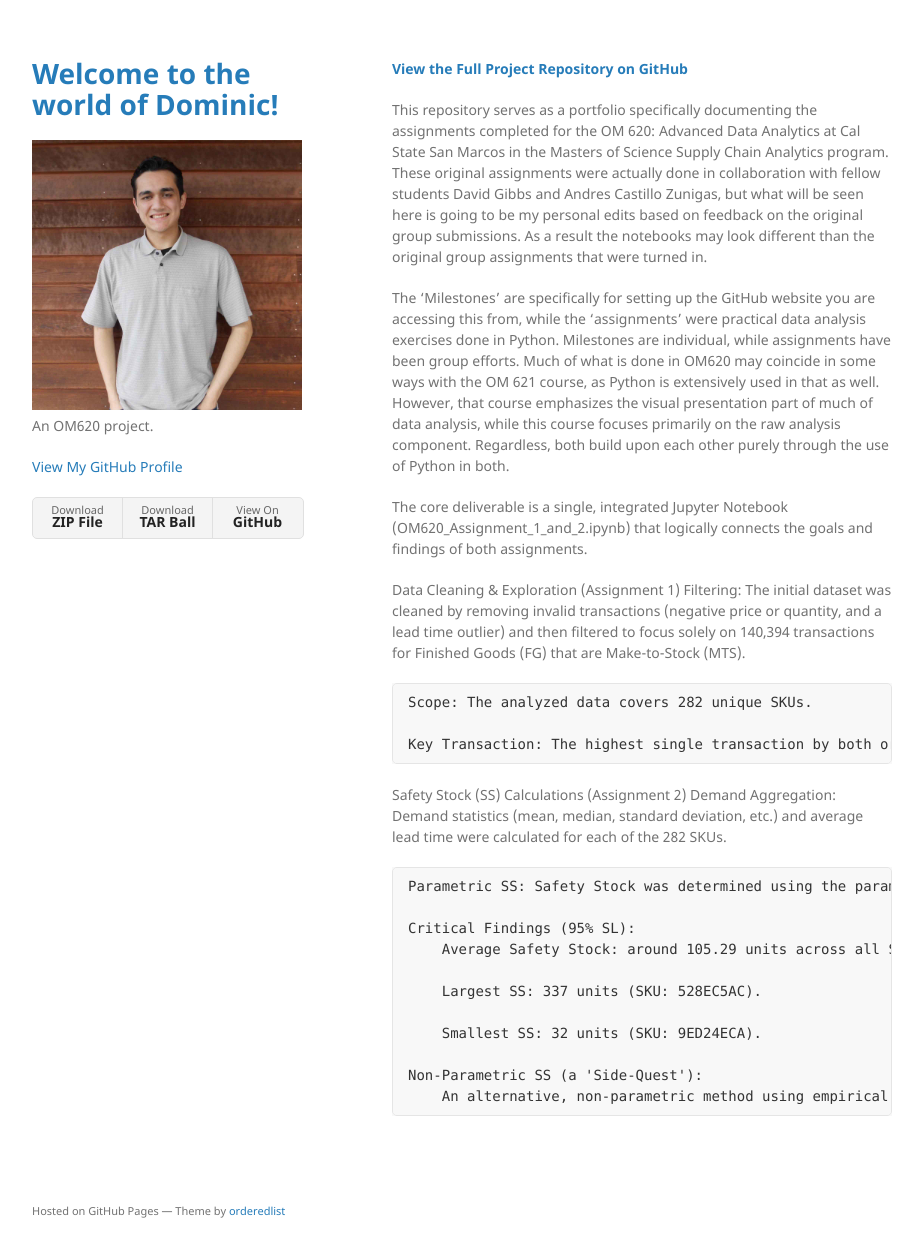
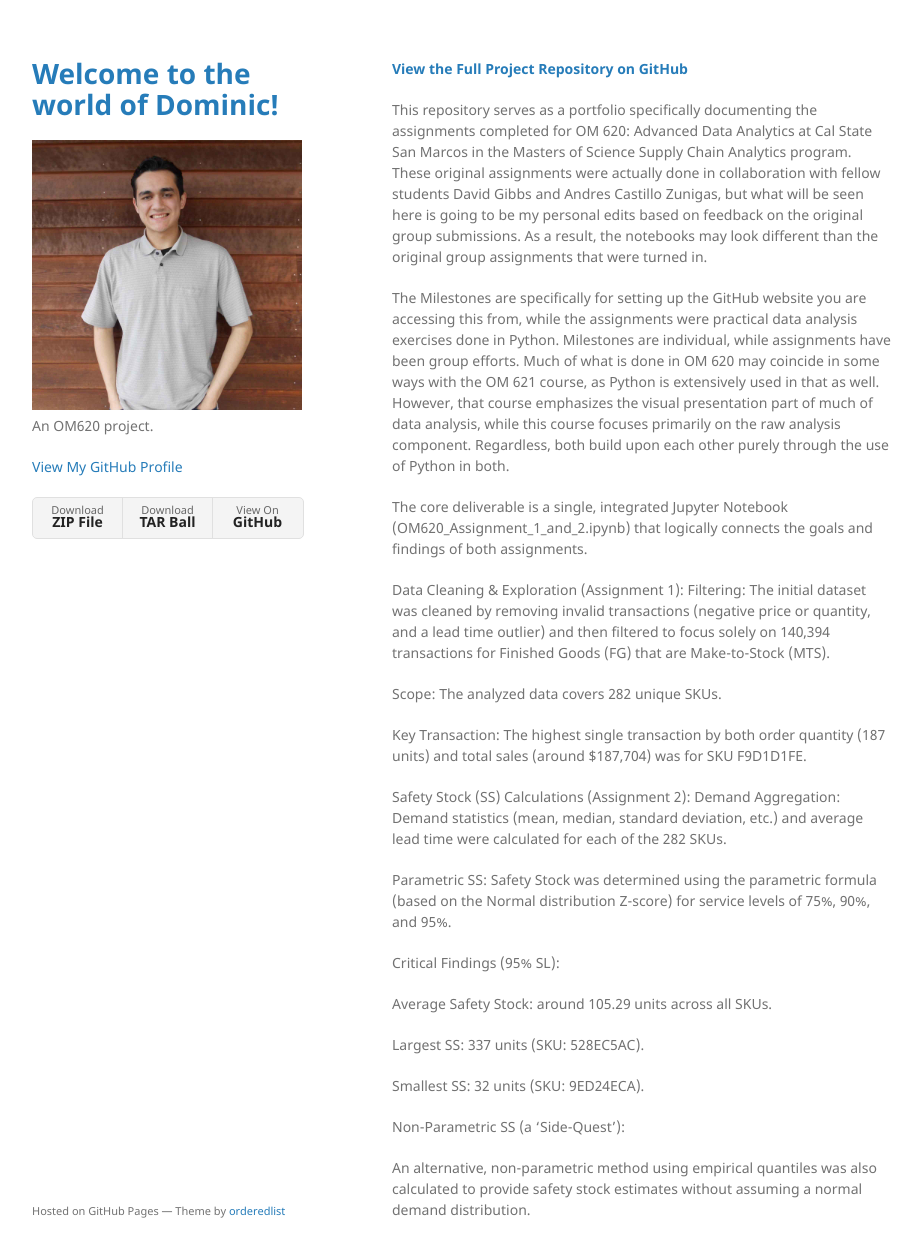
Before and after one commit to correllid03/correllid03.github.io, a Jekyll site: the page built from om620.md, in a window 1280 px wide and 1290 px high. Shown: the top 1257 px of the window, without its empty margins (178-1101 px from the left). Built offline with Jekyll 4.4.1, drawn with Linux system fonts in a browser that asks for light colours.

Commit message:
Update om620.md

```diff
--- a/om620.md
+++ b/om620.md
@@ -6,31 +6,32 @@ permalink: /om620/
 
 **[View the Full Project Repository on GitHub](https://github.com/correllid03/DominicCorrelli_OM620)**
 
-This repository serves as a portfolio specifically documenting the assignments completed for the OM 620: Advanced Data Analytics at Cal State San Marcos in the Masters of Science Supply Chain Analytics program. These original assignments were actually done in collaboration with fellow students David Gibbs and Andres Castillo Zunigas, but what will be seen here is going to be my personal edits based on feedback on the original group submissions. As a result the notebooks may look different than the original group assignments that were turned in.
+This repository serves as a portfolio specifically documenting the assignments completed for OM 620: Advanced Data Analytics at Cal State San Marcos in the Masters of Science Supply Chain Analytics program. These original assignments were actually done in collaboration with fellow students David Gibbs and Andres Castillo Zunigas, but what will be seen here is going to be my personal edits based on feedback on the original group submissions. As a result, the notebooks may look different than the original group assignments that were turned in.
 
-The 'Milestones' are specifically for setting up the GitHub website you are accessing this from, while the 'assignments' were practical data analysis exercises done in Python. Milestones are individual, while assignments have been group efforts. Much of what is done in OM620 may coincide in some ways with the OM 621 course, as Python is extensively used in that as well. However, that course emphasizes the visual presentation part of much of data analysis, while this course focuses primarily on the raw analysis component. Regardless, both build upon each other purely through the use of Python in both.
+The Milestones are specifically for setting up the GitHub website you are accessing this from, while the assignments were practical data analysis exercises done in Python. Milestones are individual, while assignments have been group efforts. Much of what is done in OM 620 may coincide in some ways with the OM 621 course, as Python is extensively used in that as well. However, that course emphasizes the visual presentation part of much of data analysis, while this course focuses primarily on the raw analysis component. Regardless, both build upon each other purely through the use of Python in both.
 
 The core deliverable is a single, integrated Jupyter Notebook (OM620_Assignment_1_and_2.ipynb) that logically connects the goals and findings of both assignments.
 
+Data Cleaning & Exploration (Assignment 1):
+Filtering: The initial dataset was cleaned by removing invalid transactions (negative price or quantity, and a lead time outlier) and then filtered to focus solely on 140,394 transactions for Finished Goods (FG) that are Make-to-Stock (MTS).
 
-Data Cleaning & Exploration (Assignment 1)
-    Filtering: The initial dataset was cleaned by removing invalid transactions (negative price or quantity, and a lead time outlier) and then filtered to focus solely on 140,394 transactions for Finished Goods (FG) that are Make-to-Stock (MTS).
+Scope: The analyzed data covers 282 unique SKUs.
 
-    Scope: The analyzed data covers 282 unique SKUs.
+Key Transaction: The highest single transaction by both order quantity (187 units) and total sales (around $187,704) was for SKU F9D1D1FE.
 
-    Key Transaction: The highest single transaction by both order quantity (187 units) and total sales (around $187,704$) was for SKU F9D1D1FE.
+Safety Stock (SS) Calculations (Assignment 2):
+Demand Aggregation: Demand statistics (mean, median, standard deviation, etc.) and average lead time were calculated for each of the 282 SKUs.
 
-Safety Stock (SS) Calculations (Assignment 2)
-    Demand Aggregation: Demand statistics (mean, median, standard deviation, etc.) and average lead time were calculated for each of the 282 SKUs.
+Parametric SS: Safety Stock was determined using the parametric formula (based on the Normal distribution Z-score) for service levels of 75%, 90%, and 95%.
 
-    Parametric SS: Safety Stock was determined using the parametric formula (based on the Normal distribution Z-score) for service levels of 75%, 90%, and 95%.
+Critical Findings (95% SL):
 
-    Critical Findings (95% SL):
-        Average Safety Stock: around 105.29 units across all SKUs.
+Average Safety Stock: around 105.29 units across all SKUs.
 
-        Largest SS: 337 units (SKU: 528EC5AC).
+Largest SS: 337 units (SKU: 528EC5AC).
 
-        Smallest SS: 32 units (SKU: 9ED24ECA).
+Smallest SS: 32 units (SKU: 9ED24ECA).
 
-    Non-Parametric SS (a 'Side-Quest'):
-        An alternative, non-parametric method using empirical quantiles was also calculated to provide safety stock estimates without assuming a normal demand distribution.
+Non-Parametric SS (a 'Side-Quest'):
+
+An alternative, non-parametric method using empirical quantiles was also calculated to provide safety stock estimates without assuming a normal demand distribution.
```
